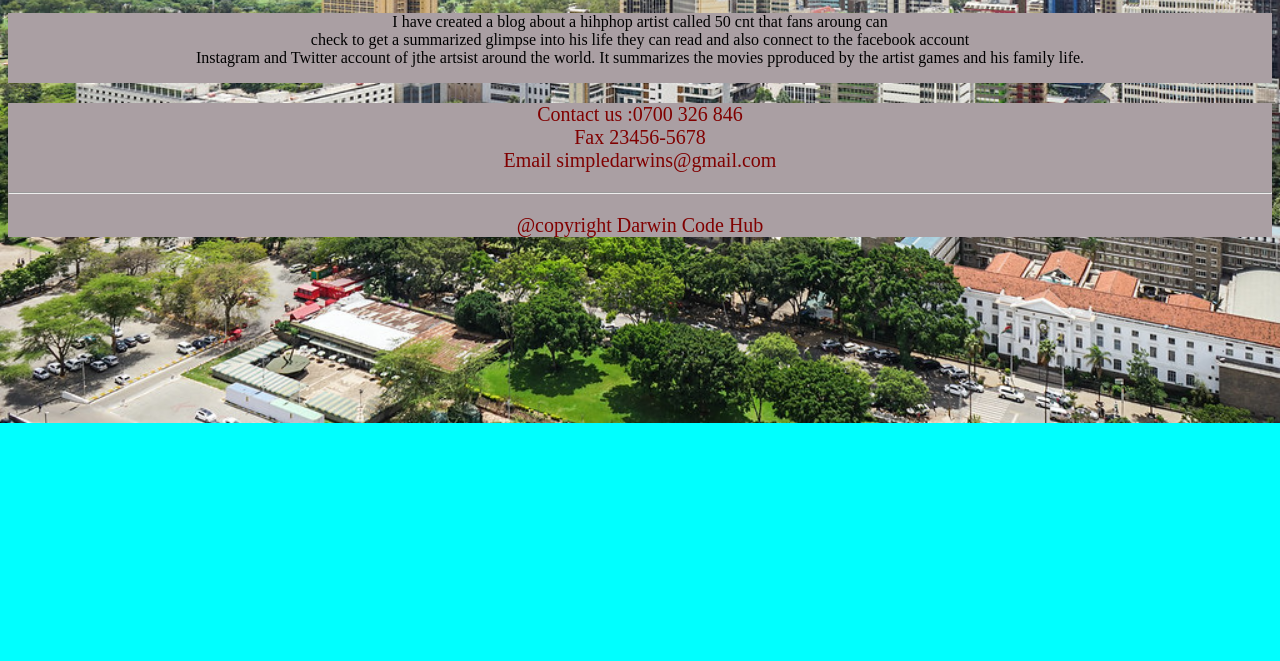
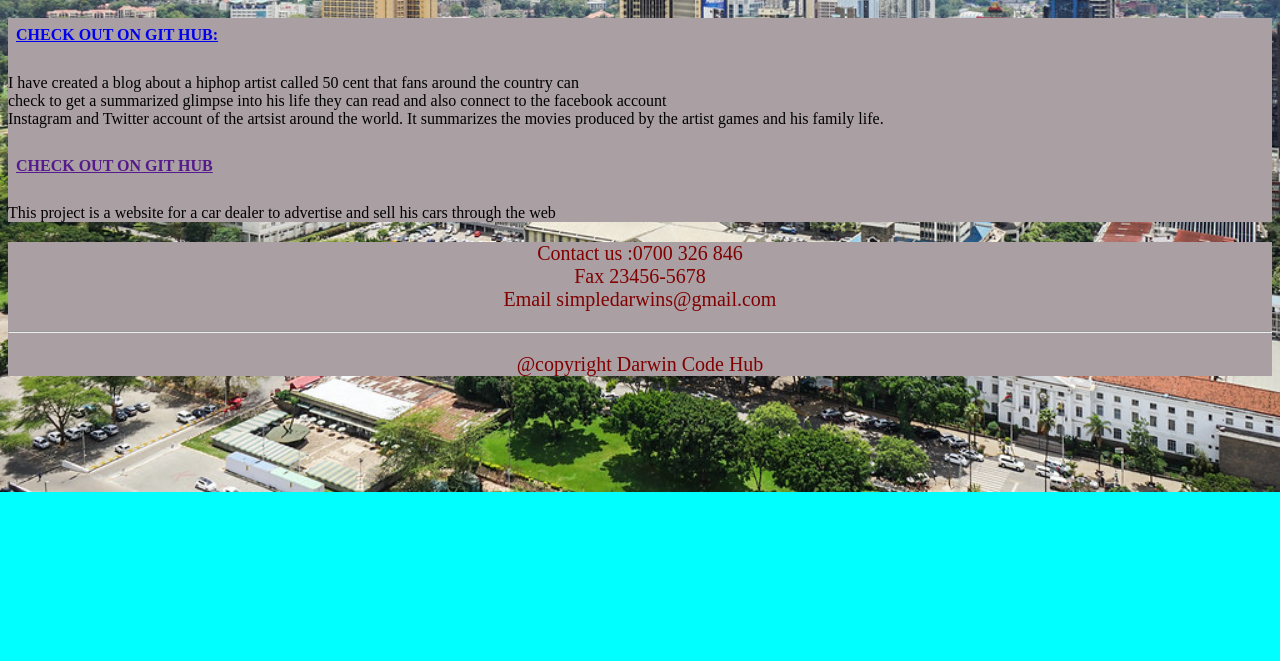
Before and after one commit to borosco/web-project, a plain HTML site: page project.html in a window 1280 px wide. Shown: the part 139-800 px from the top of the page. Drawn offline with Linux system fonts and the light colour scheme; files whose address does not match are found by name.

Commit message:
next blog

```diff
--- a/project.html
+++ b/project.html
@@ -22,12 +22,16 @@
 <body>
     <div class="project">
         <div class="one">
-            <p>
-                I have created a blog about a hihphop artist called 50 cnt that fans aroung can <br>
+            <p><h4><a href="https://borosco.github.io/music-project/">CHECK OUT ON GIT HUB:</a></h4>
+                I have created a blog about a hiphop artist called 50 cent that fans around the country can <br>
                 check to get a summarized glimpse into his life they can read and also connect to the facebook account<br>
-                Instagram and Twitter account of jthe artsist around the world.
-                It summarizes the movies pproduced by the artist games and his family life.
-                <a href=""></a>
+                Instagram and Twitter account of the artsist around the world.
+                It summarizes the movies produced by the artist games and his family life.</P>
+            <p><h4><a href="">CHECK OUT ON GIT HUB</a></h4>
+                This project is a website for a car dealer to advertise and sell his cars through the web</p>
+
+
+
             </p>
         </div>
     </div>
```
